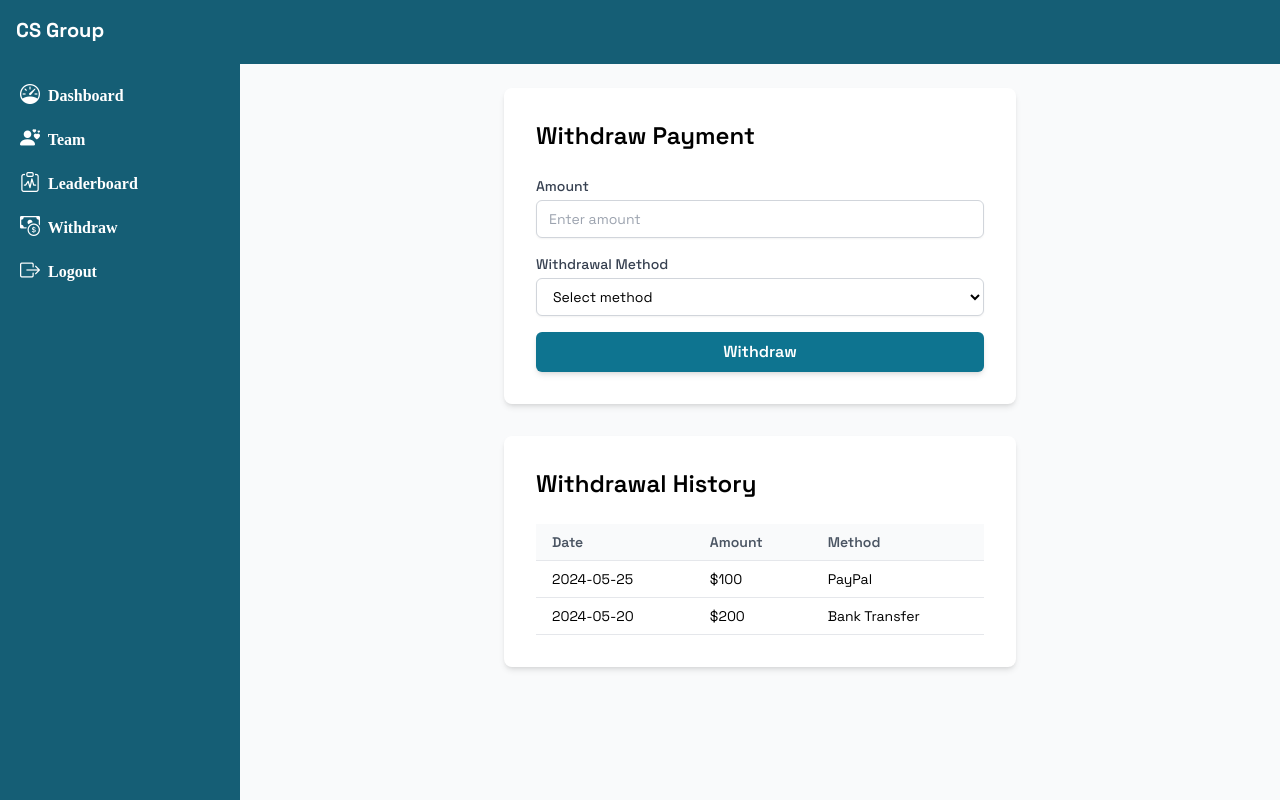
After one commit to antorzuck/csgroup, a Django app: page /withdraw in a window 1280 px wide. The commit adds this page. Run offline with Django 5.2, Linux system fonts and the light colour scheme; some libraries are stand-ins or nearby versions; some web fonts are replaced.

Commit message:
ayhay oyhoy

```diff
--- a/base/views.py
+++ b/base/views.py
@@ -52,6 +52,19 @@ def active(request):
     p.save()
     return redirect(dashboard)
 
+def withdrawl(request):
+    if request.method == "POST":
+        amount = request.POST.get('amount')
+        method = request.POST.get('method')
+        p = Profile.objects.get(user=request.user)
+        w = Withdraw.objects.create(profile=p, amount=amount,method=method)
+        print(w)
+        return redirect('/withdraw')
+
+    return render(request, 'withdraw.html')
+
+def leaderboard(request):
+    pass
 
 
 def dashboard(request):
@@ -145,5 +158,5 @@ def get_teams(request, username):
         paginator = Paginator(ref, 2)
         page_number = request.GET.get('page')
         ref = paginator.get_page(page_number)
-        context = {'ref':ref, 'gen':gen, 'username':username}
+        context = {'ref':ref, 'gen':genon, 'username':username}
         return render(request, 'team.html', context)
--- a/csgroup/urls.py
+++ b/csgroup/urls.py
@@ -12,6 +12,8 @@ urlpatterns = [
     path('logout', handle_logout),
     path('dashboard', dashboard),
     path('active', active),
+    path('withdraw', withdrawl),
+    path('leaderboard', leaderboard),
     path('teams/<str:username>', get_teams)
 ] + static(settings.MEDIA_URL, document_root=settings.MEDIA_ROOT)
 
--- a/templates/dash.html
+++ b/templates/dash.html
@@ -70,8 +70,9 @@
 <a href="/leaderboard">
             <li class="font-bold p-2 hover:rounded-md hover:bg-cyan-700 "><i class="bi bi-clipboard-pulse mr-1 text-xl"></i> Leaderboard</li>
 </a>
+<a href="/withdraw">
             <li class="font-bold p-2 hover:rounded-md hover:bg-cyan-700 "><i class="bi bi-cash-coin mr-1 text-xl"></i> Withdraw</li>
-          <a href="/logout"> <li class="font-bold p-2 hover:rounded-md hover:bg-cyan-700 "><i class="bi bi-box-arrow-right mr-1 text-xl"></i> Logout</li></a>
+         </a> <a href="/logout"> <li class="font-bold p-2 hover:rounded-md hover:bg-cyan-700 "><i class="bi bi-box-arrow-right mr-1 text-xl"></i> Logout</li></a>
 
         </ul>
 
--- /dev/null
+++ b/templates/withdraw.html
@@ -0,0 +1,55 @@
+{% extends 'dash.html' %}
+
+
+{% block body %}
+
+    <div class="container mx-auto p-4">
+        <div class="max-w-lg mx-auto bg-white p-8 rounded-lg shadow-md">
+            <h2 class="text-2xl font-semibold mb-6">Withdraw Payment</h2>
+            <form method="POST" action="/withdraw" class="space-y-4">
+               {% csrf_token %}
+                <div>
+                    <label for="amount" class="block text-sm font-medium text-gray-700">Amount</label>
+                    <input type="number" id="amount" name="amount" min="1" class="mt-1 block w-full px-3 py-2 border border-gray-300 rounded-md shadow-sm focus:ring-indigo-500 focus:border-indigo-500 sm:text-sm" placeholder="Enter amount">
+                </div>
+                <div>
+                    <label for="method" class="block text-sm font-medium text-gray-700">Withdrawal Method</label>
+                    <select id="method" name="method" class="mt-1 block w-full px-3 py-2 border border-gray-300 bg-white rounded-md shadow-sm focus:ring-indigo-500 focus:border-indigo-500 sm:text-sm">
+                        <option selected disabled>Select method</option>
+                        <option value="bkash">Bkash</option>
+                        <option value="nagad">Nagad</option>
+                    </select>
+                </div>
+                <div>
+                    <button type="submit" class="w-full py-2 px-4 bg-cyan-700 text-white font-semibold rounded-md shadow-md hover:bg-cyan-800 focus:outline-none focus:ring-2 focus:ring-offset-2 focus:ring-cyan-500">Withdraw</button>
+                </div>
+            </form>
+        </div>
+        <div class="max-w-lg mx-auto mt-8 bg-white p-8 rounded-lg shadow-md">
+            <h2 class="text-2xl font-semibold mb-6">Withdrawal History</h2>
+            <table class="min-w-full bg-white">
+                <thead>
+                    <tr>
+                        <th class="py-2 px-4 border-b border-gray-200 bg-gray-50 text-left text-sm font-semibold text-gray-600">Date</th>
+                        <th class="py-2 px-4 border-b border-gray-200 bg-gray-50 text-left text-sm font-semibold text-gray-600">Amount</th>
+                        <th class="py-2 px-4 border-b border-gray-200 bg-gray-50 text-left text-sm font-semibold text-gray-600">Method</th>
+                    </tr>
+                </thead>
+                <tbody>
+                    <tr>
+                        <td class="py-2 px-4 border-b border-gray-200 text-sm">2024-05-25</td>
+                        <td class="py-2 px-4 border-b border-gray-200 text-sm">$100</td>
+                        <td class="py-2 px-4 border-b border-gray-200 text-sm">PayPal</td>
+                    </tr>
+                    <tr>
+                        <td class="py-2 px-4 border-b border-gray-200 text-sm">2024-05-20</td>
+                        <td class="py-2 px-4 border-b border-gray-200 text-sm">$200</td>
+                        <td class="py-2 px-4 border-b border-gray-200 text-sm">Bank Transfer</td>
+                    </tr>
+                    <!-- Add more rows as needed -->
+                </tbody>
+            </table>
+        </div>
+    </div>
+
+{% endblock %}
```
Also changed, not shown: base/models.py (+7 -0 lines), base/migrations/0007_withdraw.py (added), db.sqlite3.
